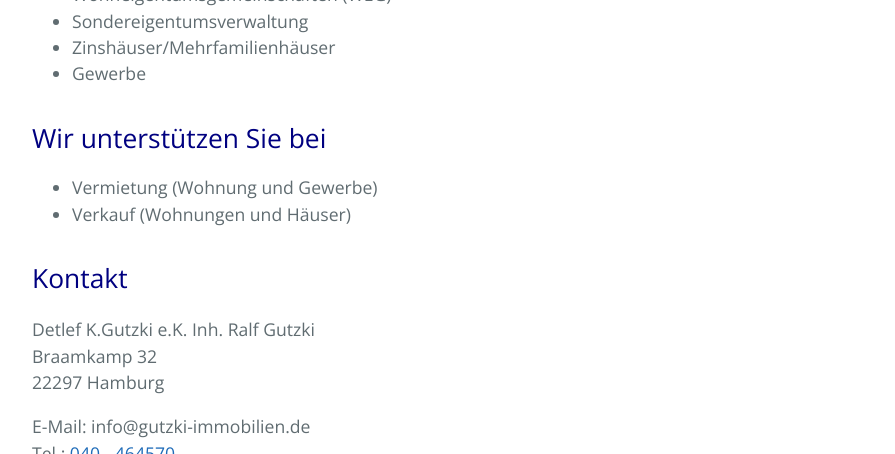
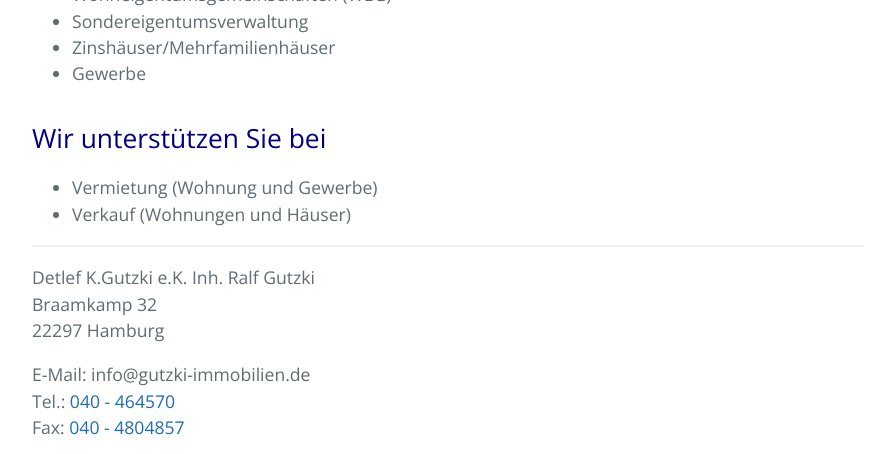
Before and after one commit to jackieGut/jackieGut.github.io, a Jekyll site: the page built from index.md, in a window 1280 px wide and 900 px high, scrolled down 710 px, cut to the strip 0-454 px from the top of the window. Shown: the whole strip, without its empty margins (192-1087 px from the left). Built offline with Jekyll 4.4.1, drawn with Linux system fonts in a browser that asks for light colours; our own code applies the rules of GitHub Pages for plain Markdown files.

Commit message:
Update index.md

```diff
--- a/index.md
+++ b/index.md
@@ -19,7 +19,7 @@
 - Vermietung (Wohnung und Gewerbe)
 - Verkauf (Wohnungen und Häuser)
 
-## Kontakt
+***
 
 Detlef K.Gutzki e.K. Inh. Ralf Gutzki
 Braamkamp 32
```
